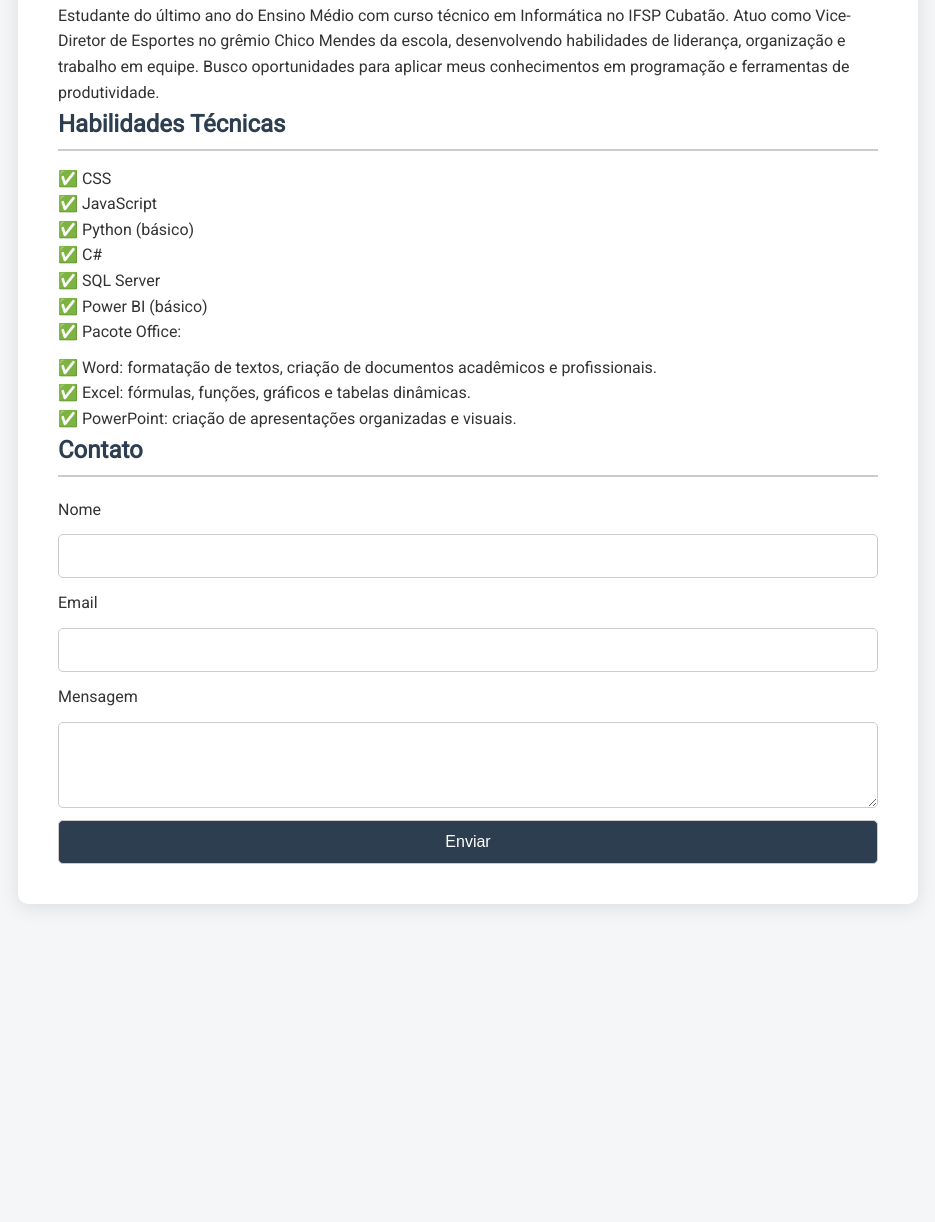
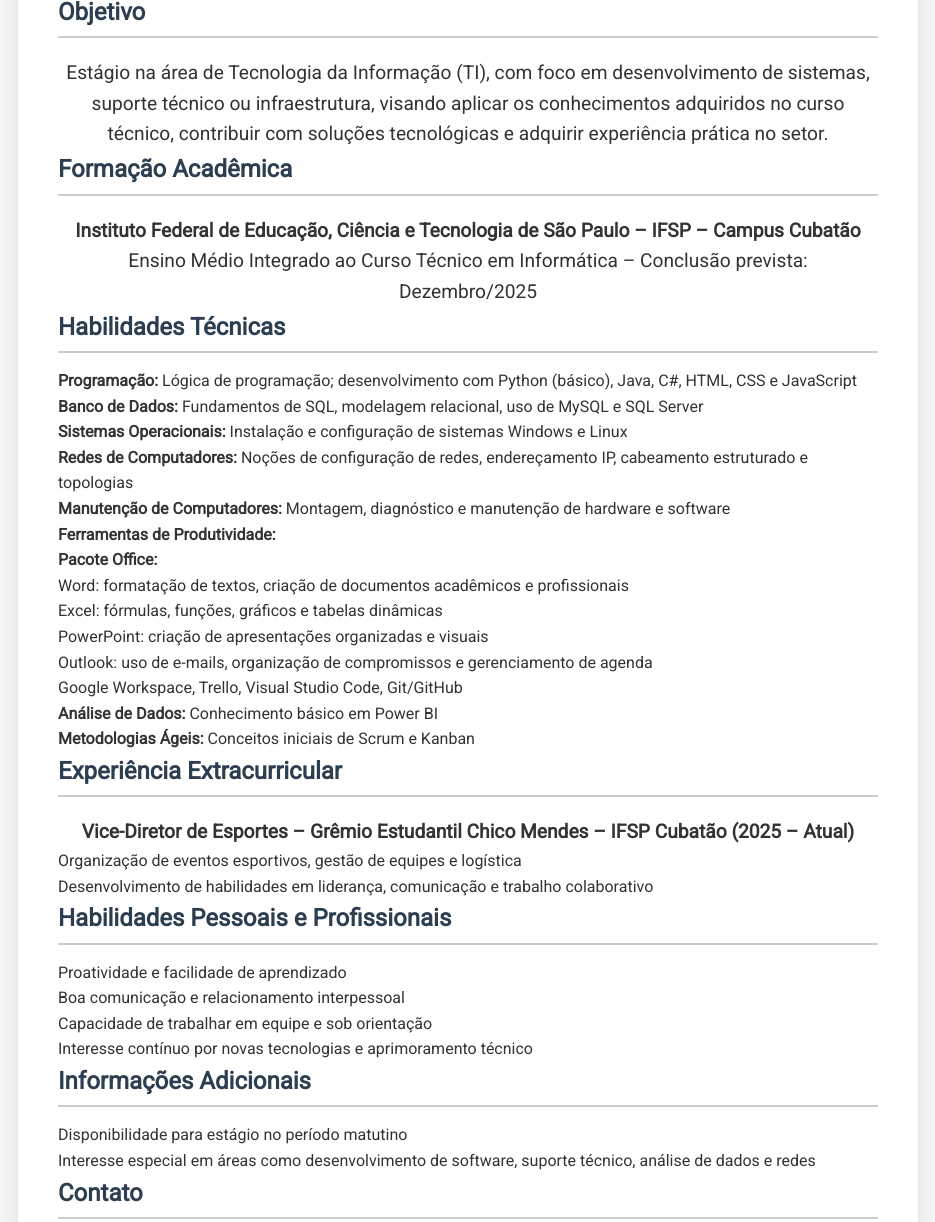
Before and after one commit to Johnbitts/curriculo, a plain HTML site: page index.html in a window 1280 px wide. Shown: the part 300-1522 px from the top of the page, without its empty margins (172-1107 px from the left). Before the commit the page ends 1244 px from the top, so only its background shows below. Drawn offline with Linux system fonts and the light colour scheme.

Commit message:
Update index.html

```diff
--- a/index.html
+++ b/index.html
@@ -47,10 +47,23 @@
       list-style-type: none;
       padding-left: 0;
     }
+    a {
+    color: #fff; /* Cor escura para o link */
+    text-decoration: none; /* Remove o sublinhado padrão */
+    font-weight: bold; /* Deixa o texto em negrito */
+    transition: color 0.3s, transform 0.3s; /* Efeito suave para a mudança */
+  }
 
-    ul li::before {
-      content: "✅ ";
-    }
+  a:hover {
+    color: #2980b9; /* Muda a cor ao passar o mouse */
+    transform: scale(1.1); /* Aumenta o tamanho do link */
+  }
+  p {
+    text-align: center; /* Centraliza o parágrafo */
+    font-size: 1.2em; /* Aumenta um pouco o tamanho da fonte */
+    margin-top: 20px; /* Espaçamento superior */
+  }
+
 
     form {
       display: flex;
@@ -76,10 +89,6 @@
     button:hover {
       background-color: #1a242f;
     }
-
-    .info-extra {
-      margin-top: 10px;
-    }
   </style>
 </head>
 
@@ -87,32 +96,70 @@
   <header>
     <h1>João Vitor Santos Sant'Anna</h1>
     <p>Email: joao.sant@aluno.ifsp.edu.br</p>
-    <p>LinkedIn: linkedin.com/in/joaovitor</p>
+    <p><a href="https://www.linkedin.com/in/joao-vitor-santos-sant-anna-1999142a8/" target="_blank">LinkedIn</a></p>
   </header>
 
   <div class="container">
     <section>
-      <h2>Resumo Profissional</h2>
-      <p>Estudante do último ano do Ensino Médio com curso técnico em Informática no IFSP Cubatão. Atuo como Vice-Diretor de Esportes no grêmio Chico Mendes da escola, desenvolvendo habilidades de liderança, organização e trabalho em equipe. Busco oportunidades para aplicar meus conhecimentos em programação e ferramentas de produtividade.</p>
+      <h2>Objetivo</h2>
+      <p>Estágio na área de Tecnologia da Informação (TI), com foco em desenvolvimento de sistemas, suporte técnico ou infraestrutura, visando aplicar os conhecimentos adquiridos no curso técnico, contribuir com soluções tecnológicas e adquirir experiência prática no setor.</p>
+    </section>
+
+    <section>
+      <h2>Formação Acadêmica</h2>
+      <p><strong>Instituto Federal de Educação, Ciência e Tecnologia de São Paulo – IFSP – Campus Cubatão</strong><br>
+      Ensino Médio Integrado ao Curso Técnico em Informática – Conclusão prevista: Dezembro/2025</p>
     </section>
 
     <section>
       <h2>Habilidades Técnicas</h2>
       <ul>
-        <li>CSS</li>
-        <li>JavaScript</li>
-        <li>Python (básico)</li>
-        <li>C#</li>
-        <li>SQL Server</li>
-        <li>Power BI (básico)</li>
-        <li>Pacote Office:
-          <ul class="info-extra">
-            <li>Word: formatação de textos, criação de documentos acadêmicos e profissionais.</li>
-            <li>Excel: fórmulas, funções, gráficos e tabelas dinâmicas.</li>
-            <li>PowerPoint: criação de apresentações organizadas e visuais.</li>
-
+        <li><strong>Programação:</strong> Lógica de programação; desenvolvimento com Python (básico), Java, C#, HTML, CSS e JavaScript</li>
+        <li><strong>Banco de Dados:</strong> Fundamentos de SQL, modelagem relacional, uso de MySQL e SQL Server</li>
+        <li><strong>Sistemas Operacionais:</strong> Instalação e configuração de sistemas Windows e Linux</li>
+        <li><strong>Redes de Computadores:</strong> Noções de configuração de redes, endereçamento IP, cabeamento estruturado e topologias</li>
+        <li><strong>Manutenção de Computadores:</strong> Montagem, diagnóstico e manutenção de hardware e software</li>
+        <li><strong>Ferramentas de Produtividade:</strong>
+          <ul>
+            <li><strong>Pacote Office:</strong></li>
+            <ul>
+              <li>Word: formatação de textos, criação de documentos acadêmicos e profissionais</li>
+              <li>Excel: fórmulas, funções, gráficos e tabelas dinâmicas</li>
+              <li>PowerPoint: criação de apresentações organizadas e visuais</li>
+              <li>Outlook: uso de e-mails, organização de compromissos e gerenciamento de agenda</li>
+            </ul>
+            <li>Google Workspace, Trello, Visual Studio Code, Git/GitHub</li>
           </ul>
         </li>
+        <li><strong>Análise de Dados:</strong> Conhecimento básico em Power BI</li>
+        <li><strong>Metodologias Ágeis:</strong> Conceitos iniciais de Scrum e Kanban</li>
+      </ul>
+    </section>
+
+    <section>
+      <h2>Experiência Extracurricular</h2>
+      <p><strong>Vice-Diretor de Esportes – Grêmio Estudantil Chico Mendes – IFSP Cubatão (2025 – Atual)</strong></p>
+      <ul>
+        <li>Organização de eventos esportivos, gestão de equipes e logística</li>
+        <li>Desenvolvimento de habilidades em liderança, comunicação e trabalho colaborativo</li>
+      </ul>
+    </section>
+
+    <section>
+      <h2>Habilidades Pessoais e Profissionais</h2>
+      <ul>
+        <li>Proatividade e facilidade de aprendizado</li>
+        <li>Boa comunicação e relacionamento interpessoal</li>
+        <li>Capacidade de trabalhar em equipe e sob orientação</li>
+        <li>Interesse contínuo por novas tecnologias e aprimoramento técnico</li>
+      </ul>
+    </section>
+
+    <section>
+      <h2>Informações Adicionais</h2>
+      <ul>
+        <li>Disponibilidade para estágio no período matutino</li>
+        <li>Interesse especial em áreas como desenvolvimento de software, suporte técnico, análise de dados e redes</li>
       </ul>
     </section>
 
```
